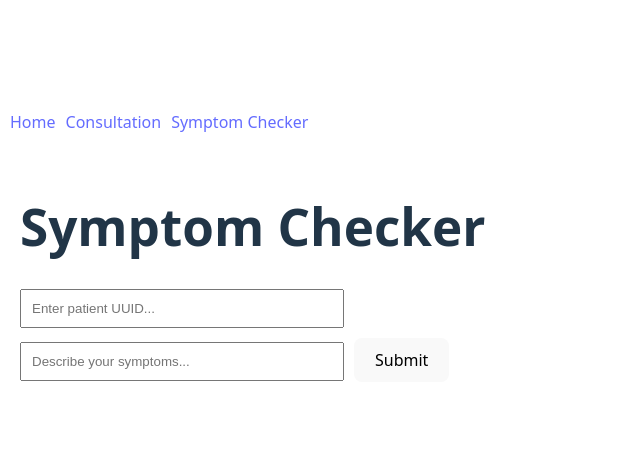
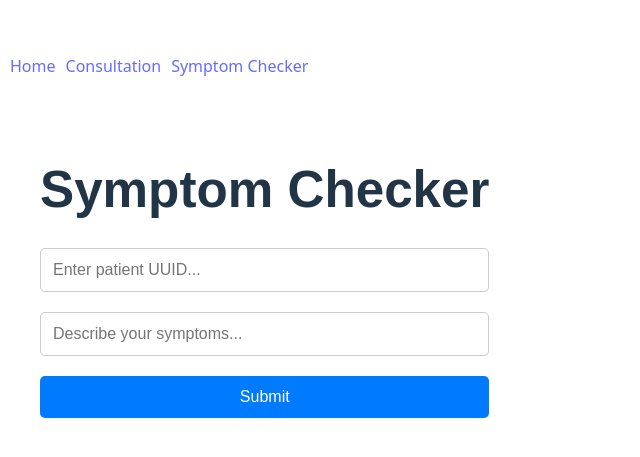
Before and after one commit to JJDaBee/TeleDocY, a React (Vite) app in the folder vite-project/: page /symptom-checker in a window 1280 px wide. Shown: the part 149-606 px from the top of the page, without its empty margins (0-640 px from the left). Built offline with nearby package versions, Linux system fonts and the light colour scheme.

Commit message:
Symptom checker aesthetics

```diff
--- a/vite-project/src/pages/SymptomChecker.tsx
+++ b/vite-project/src/pages/SymptomChecker.tsx
@@ -35,44 +35,71 @@ const SymptomChecker = () => {
     };
 
     return (
-        <div style={{ padding: '20px' }}>
-            <h1>Symptom Checker</h1>
-            <form onSubmit={handleSubmit}>
+        <div style={{ padding: '40px', maxWidth: '700px', margin: '0 auto', fontFamily: 'Arial, sans-serif' }}>
+            <h1 style={{ marginBottom: '30px', textAlign: 'center' }}>Symptom Checker</h1>
+
+            <form onSubmit={handleSubmit} style={{ display: 'flex', flexDirection: 'column', gap: '20px' }}>
                 <input
                     type="text"
                     placeholder="Enter patient UUID..."
                     value={uuid}
                     onChange={(e) => setUuid(e.target.value)}
-                    style={{ padding: '10px', width: '300px', marginBottom: '10px', display: 'block' }}
+                    style={{
+                        padding: '12px',
+                        fontSize: '16px',
+                        borderRadius: '5px',
+                        border: '1px solid #ccc',
+                    }}
                 />
                 <input
                     type="text"
                     placeholder="Describe your symptoms..."
                     value={symptom}
                     onChange={(e) => setSymptom(e.target.value)}
-                    style={{ padding: '10px', width: '300px' }}
+                    style={{
+                        padding: '12px',
+                        fontSize: '16px',
+                        borderRadius: '5px',
+                        border: '1px solid #ccc',
+                    }}
                 />
                 <button
                     type="submit"
-                    style={{ padding: '10px 20px', marginLeft: '10px' }}
                     disabled={loading}
+                    style={{
+                        padding: '12px',
+                        fontSize: '16px',
+                        borderRadius: '5px',
+                        backgroundColor: '#007bff',
+                        color: '#fff',
+                        border: 'none',
+                        cursor: 'pointer',
+                    }}
                 >
                     {loading ? 'Checking...' : 'Submit'}
                 </button>
             </form>
 
-            {error && <p style={{ color: 'red', marginTop: '10px' }}>{error}</p>}
+            {error && (
+                <p style={{ color: 'red', marginTop: '20px', textAlign: 'center' }}>{error}</p>
+            )}
 
             {result && (
-                <div style={{ marginTop: '20px' }}>
-                    <h3>AI Response:</h3>
-                    <p>{result.ai_response}</p>
+                <div style={{ marginTop: '30px' }}>
+                    <div style={{ background: '#f9f9f9', padding: '20px', borderRadius: '8px', marginBottom: '20px' }}>
+                        <h3>AI Response:</h3>
+                        <p>{result.ai_response}</p>
+                    </div>
 
-                    <h4>Patient Info:</h4>
-                    <pre>{JSON.stringify(result.patient_info, null, 2)}</pre>
+                    <div style={{ background: '#f1f1f1', padding: '20px', borderRadius: '8px', marginBottom: '20px' }}>
+                        <h4>Patient Info:</h4>
+                        <pre style={{ whiteSpace: 'pre-wrap' }}>{JSON.stringify(result.patient_info, null, 2)}</pre>
+                    </div>
 
-                    <h4>Consultation History:</h4>
-                    <pre>{JSON.stringify(result.consultation_history, null, 2)}</pre>
+                    <div style={{ background: '#f1f1f1', padding: '20px', borderRadius: '8px' }}>
+                        <h4>Consultation History:</h4>
+                        <pre style={{ whiteSpace: 'pre-wrap' }}>{JSON.stringify(result.consultation_history, null, 2)}</pre>
+                    </div>
                 </div>
             )}
         </div>
```
